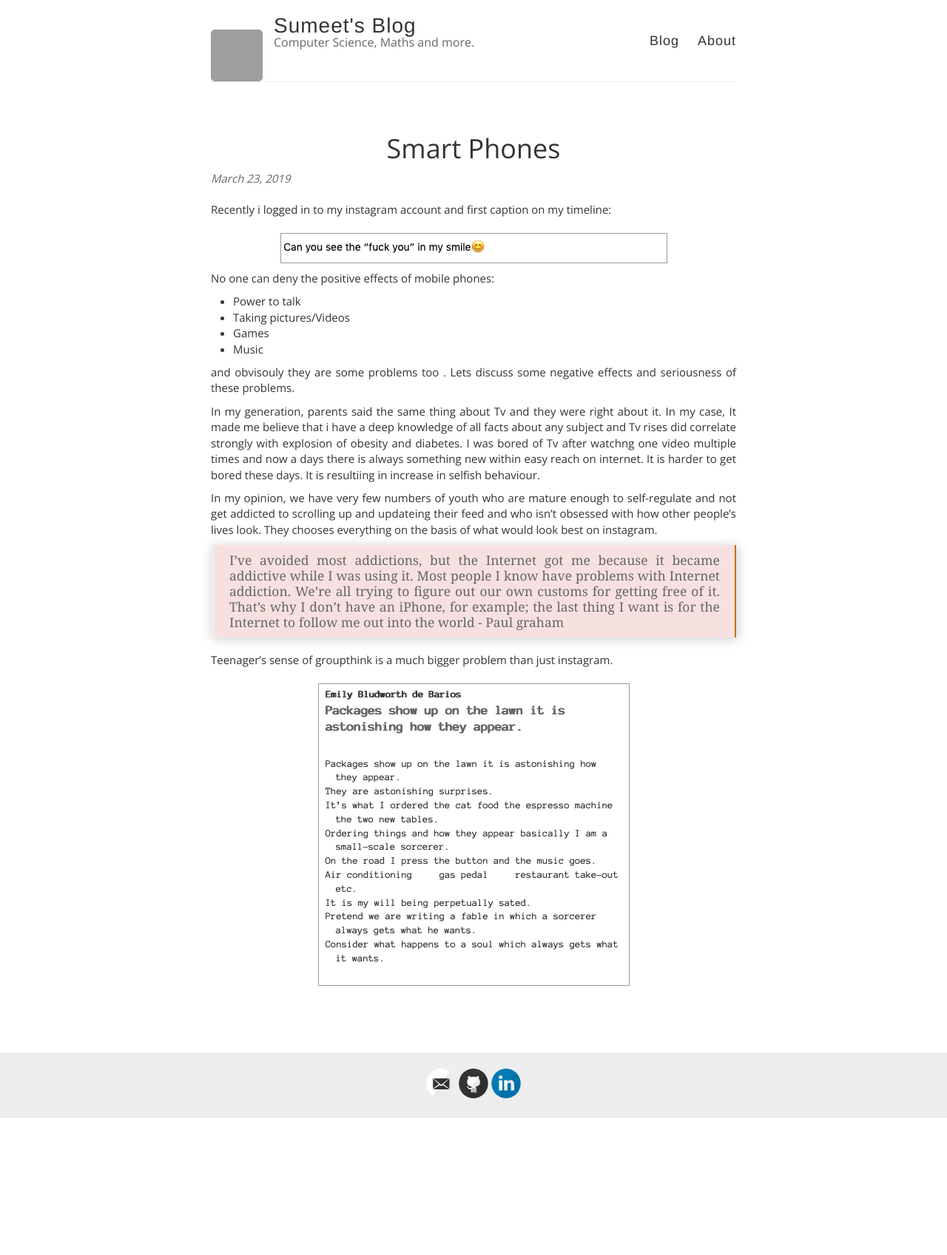
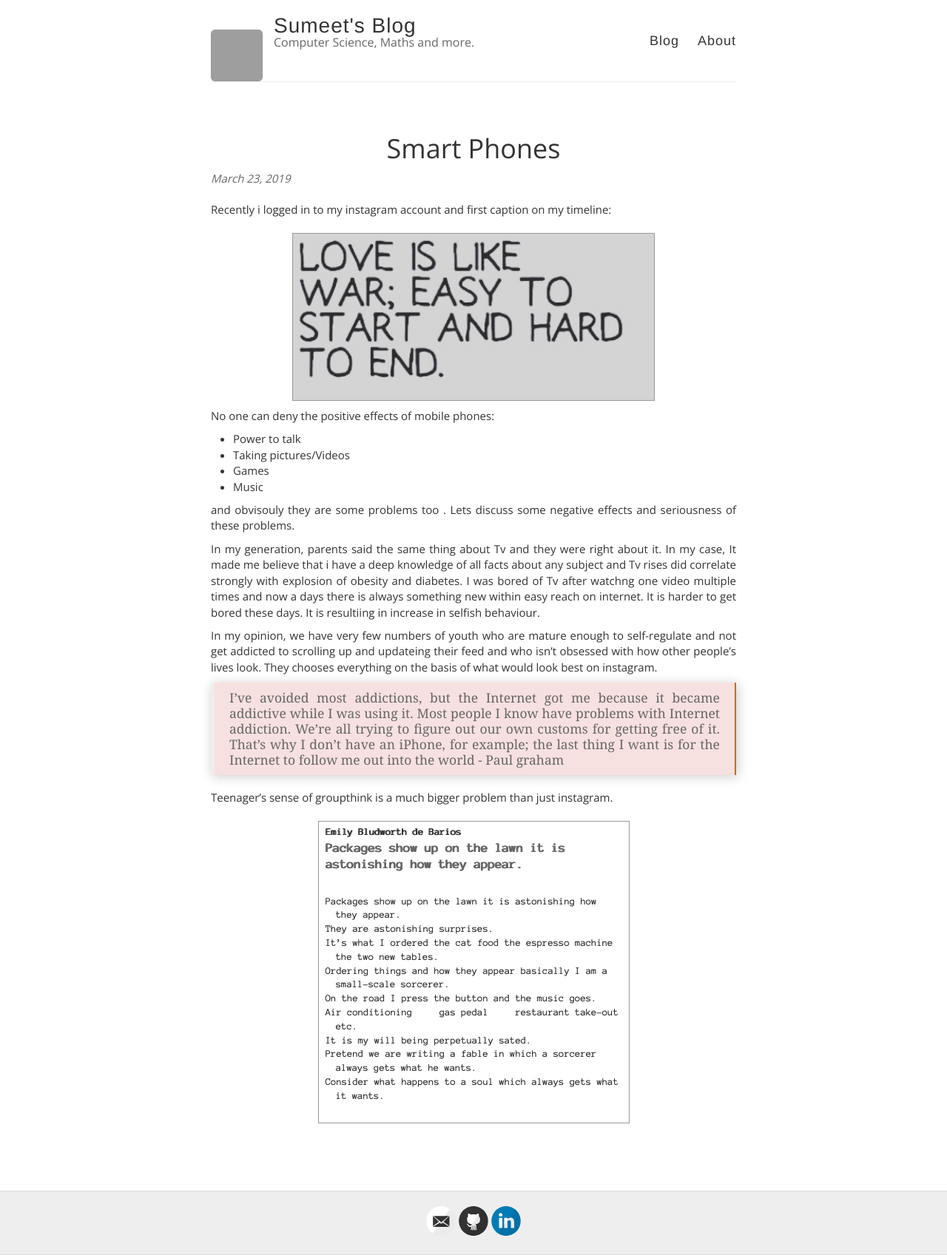
Before and after one commit to summii/summii.github.io, a Jekyll site: the page built from _posts/2019-03-23-smart-phones.md, in a window 1280 px wide. Shown: the whole page at 74% size. Built offline with Jekyll 4.4.1, drawn with Linux system fonts in a browser that asks for light colours; nearby versions of some CDN libraries; comment, search, counter and statistics services are not loaded; before the commit the page ends 1511 px from its top, so only the background shows below that; grey boxes are pictures that could not be loaded.

Commit message:
minor changes

```diff
--- a/_posts/2019-03-23-smart-phones.md
+++ b/_posts/2019-03-23-smart-phones.md
@@ -4,7 +4,7 @@ title: "Smart Phones"
 ---
 
 Recently i logged in to  my instagram account and first caption on my timeline:
-![alt text](/images/instagram caption.jpg)
+![alt text](/images/instagramcaption.jpg)
 
 
 No one can deny the positive effects of mobile phones:
```
Also changed, not shown: images/instagramcaption.jpg (added).
